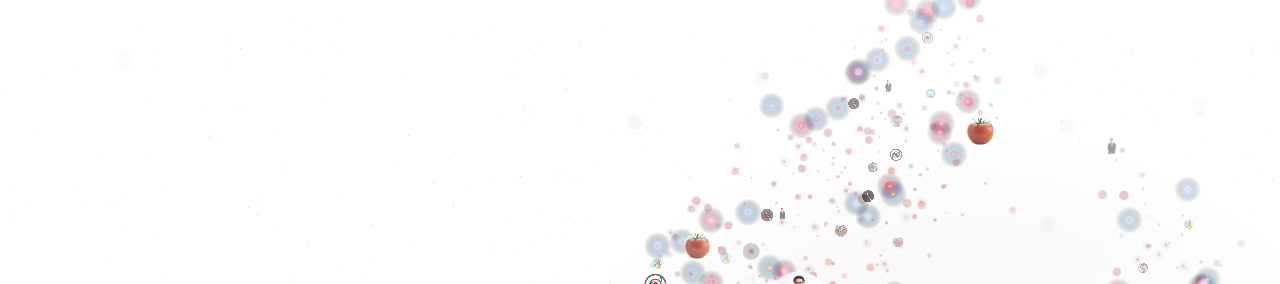
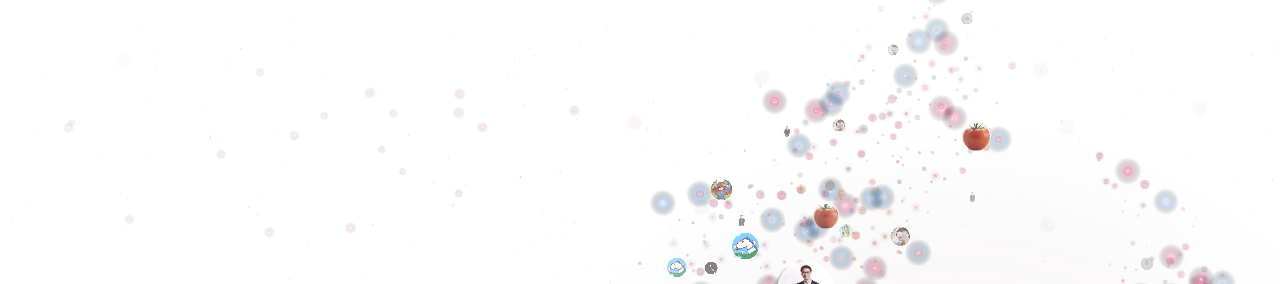
Before and after one commit to zjj917/huahuo-scroll-demo, a plain HTML site: page index.html in a window 1280 px wide. Shown: the part 79-363 px from the top of the page. Drawn offline with Linux system fonts and the light colour scheme.

Commit message:
Scatter a few soft lights above the hero copy

```diff
--- a/index.html
+++ b/index.html
@@ -12,7 +12,7 @@
   <link rel="stylesheet" href="scroll-demo-tail.css?v=20261120-six-reveals-v3">
   <link rel="stylesheet" href="scroll-demo-nav.css?v=20261120-home-selected-v2">
   <script src="scroll-demo.js?v=20261120-header-top-border-v7" defer></script>
-  <script src="scroll-demo-dots.js?v=20261120-perf-v3" defer></script>
+  <script src="scroll-demo-dots.js?v=20261120-ambient-points-v4" defer></script>
   <script src="scroll-demo-tail.js?v=20261120-six-reveals-v3" defer></script>
   <script src="scroll-demo-nav.js?v=20261120-footer-menus-v1" defer></script>
 </head>
--- a/scroll-demo-dots.js
+++ b/scroll-demo-dots.js
@@ -185,6 +185,19 @@
     // Sparse, irregular stars surround the denser gathered flame.
     const starCount = Math.min(900, Math.floor(width * height / (palette.spacing * palette.spacing * 2.3)));
     for (let i = 0; i < starCount; i++) addPoint(random() * width, 100 + random() * Math.max(0, height - 100), false);
+    // A small, bounded light population fills the empty area above the copy.
+    if (width >= 900) {
+      const top = 140;
+      const bottom = Math.min(height*.52, copyBounds.top-bounds.top-44);
+      const left = 48;
+      const right = Math.min(width*.45,copyBounds.right-bounds.left);
+      if (bottom > top+40 && right > left+80) {
+        for (let i=0;i<18;i++) {
+          addPoint(left+random()*(right-left), top+random()*(bottom-top), false);
+          points[points.length-1].ambient = true;
+        }
+      }
+    }
     const desktop = width >= 900;
     const rightEdge = width - Math.max(32, width * .04);
     const regionWidth = Math.max(0, rightEdge - interactionLeft);
@@ -383,7 +396,7 @@
     // One additive pass, rather than two blend-mode changes per particle.
     context.globalCompositeOperation = 'lighter';
     for (const point of points) {
-      if (!point.featured && !point.tier && (point.fire ? point.depth > .64 : point.depth > .98)) paintStar(point);
+      if (!point.featured && !point.tier && (point.ambient || (point.fire ? point.depth > .64 : point.depth > .98))) paintStar(point);
     }
     context.globalCompositeOperation = 'source-over';
     // Particle depth is sorted once on resize. Only hovered faces need promotion.
@@ -403,11 +416,11 @@
     const x=point.x, y=point.y;
     // Cached light sprites give a bright core and wide bloom without per-point
     // shadowBlur. A sparse foreground population carries the strongest light.
-    if ((!point.featured && !point.tier) && (point.fire || point.depth > .94)) {
+    if ((!point.featured && !point.tier) && (point.ambient || point.fire || point.depth > .94)) {
       const pulse = reduced.matches || !finePointer.matches ? 1 : .82 + .18*Math.sin(flowTime*(.6+point.depth*.6)+point.phase);
-      const gathered = point.fire ? .12 + currentShape*.88 : .15;
-      const bright = point.depth > .84;
-      const glowSize = (bright ? 18+point.depth*10 : 6+point.depth*7) * (point.fire ? 1 : .65);
+      const gathered = point.fire ? .12 + currentShape*.88 : point.ambient ? .42 : .15;
+      const bright = point.ambient || point.depth > .84;
+      const glowSize = (bright ? 18+point.depth*10 : 6+point.depth*7) * (point.fire ? 1 : point.ambient ? .45 : .65);
       context.globalAlpha = palette.starGlow * (bright ? .9 : .18) * gathered * pulse;
       context.drawImage(starSprites[point.portrait%2],x-glowSize/2,y-glowSize/2,glowSize,glowSize);
       if (bright) {
```
